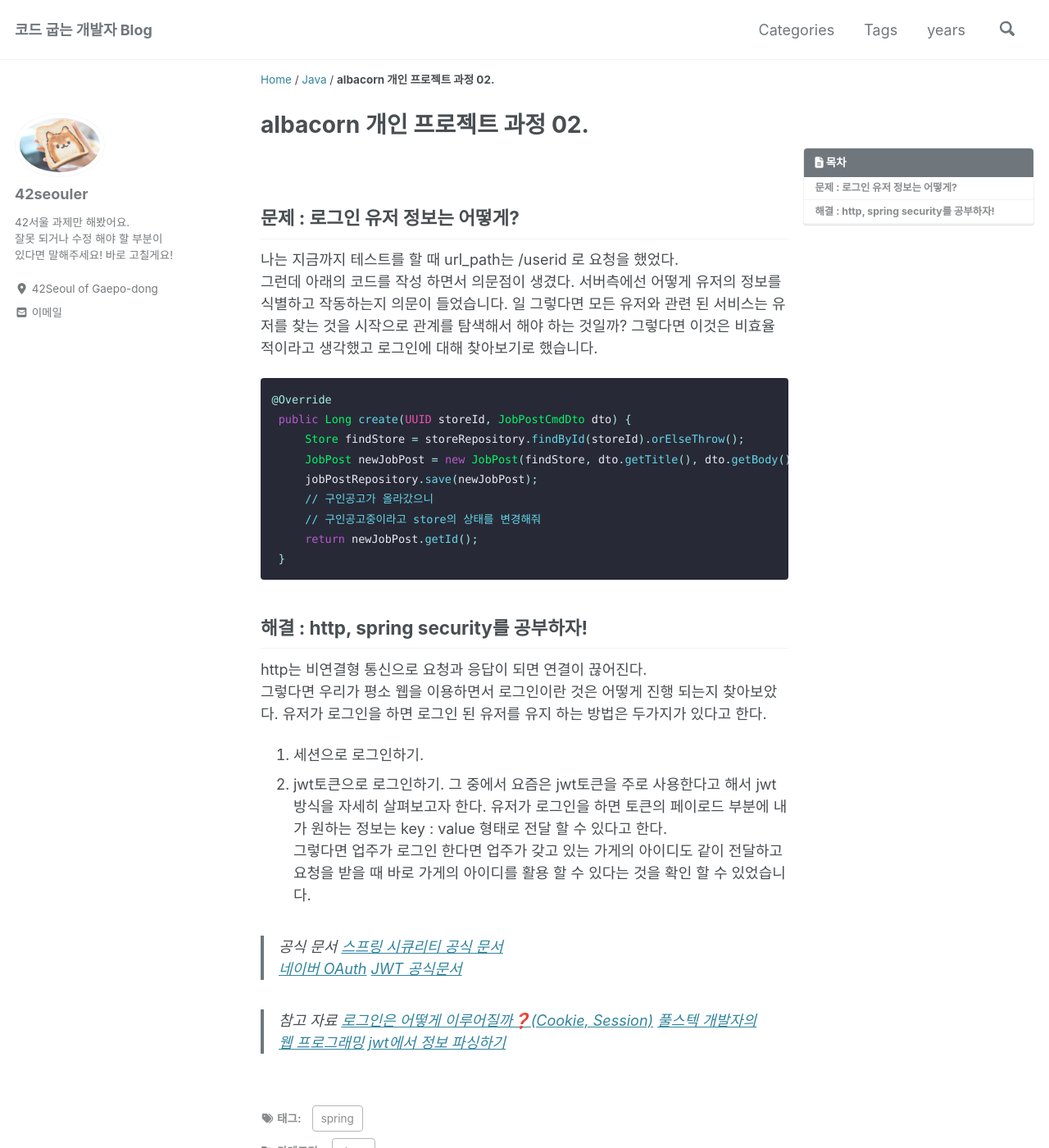
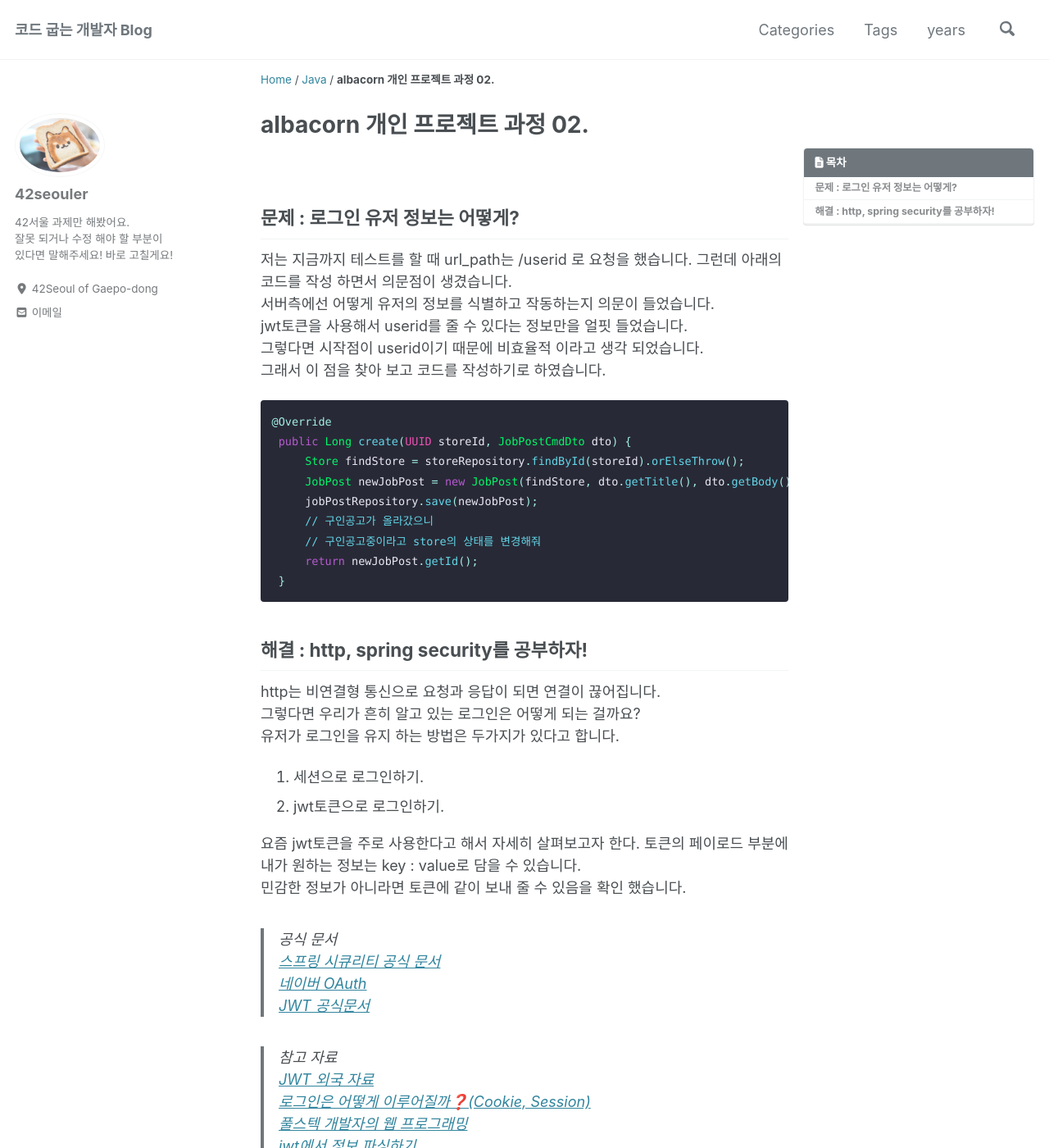
Before and after one commit to 42seouler/42seouler.github.io, a Jekyll site: the page built from _posts/2021/java/2021-01-16-albacorn02.md, in a window 1280 px wide and 1400 px high. Shown: the whole window at 82% size. Built offline with Jekyll 4.4.1, drawn with Linux system fonts in a browser that asks for light colours; cached includes are drawn as plain includes; nearby versions of some CDN libraries; a script that is not in the unit is left out; comment, search, counter and statistics services are not loaded; some of the changed text lies outside the part shown.

Commit message:
jwt 내용 수정

````diff
--- a/_posts/2021/java/2021-01-16-albacorn02.md
+++ b/_posts/2021/java/2021-01-16-albacorn02.md
@@ -35,9 +35,12 @@
 <br>
 ## 문제 : 로그인 유저 정보는 어떻게?
 
-나는 지금까지 테스트를 할 때 url_path는 /userid 로 요청을 했었다.
-그런데 아래의 코드를 작성 하면서 의문점이 생겼다. 서버측에선 어떻게 유저의 정보를 식별하고
-작동하는지 의문이 들었습니다. 일 그렇다면 모든 유저와 관련 된 서비스는 유저를 찾는 것을 시작으로 관계를 탐색해서 해야 하는 것일까? 그렇다면 이것은 비효율적이라고 생각했고 로그인에 대해 찾아보기로 했습니다.
+저는 지금까지 테스트를 할 때 url_path는 /userid 로 요청을 했습니다.
+그런데 아래의 코드를 작성 하면서 의문점이 생겼습니다.
+서버측에선 어떻게 유저의 정보를 식별하고 작동하는지 의문이 들었습니다.
+jwt토큰을 사용해서 userid를 줄 수 있다는 정보만을 얼핏 들었습니다.
+그렇다면 시작점이 userid이기 때문에 비효율적 이라고 생각 되었습니다.
+그래서 이 점을 찾아 보고 코드를 작성하기로 하였습니다.
 
 
 ```java
@@ -53,16 +56,15 @@
 ```
 ## 해결 : http, spring security를 공부하자!
 
-http는 비연결형 통신으로 요청과 응답이 되면 연결이 끊어진다.
-그렇다면 우리가 평소 웹을 이용하면서 로그인이란 것은 어떻게 진행 되는지 찾아보았다.
-유저가 로그인을 하면 로그인 된 유저를 유지 하는 방법은 두가지가 있다고 한다.
+http는 비연결형 통신으로 요청과 응답이 되면 연결이 끊어집니다.
+그렇다면 우리가 흔히 알고 있는 로그인은 어떻게 되는 걸까요?
+유저가 로그인을 유지 하는 방법은 두가지가 있다고 합니다.
 1. 세션으로 로그인하기.
 2. jwt토큰으로 로그인하기.
-   그 중에서 요즘은 jwt토큰을 주로 사용한다고 해서 jwt 방식을 자세히 살펴보고자 한다.
-   유저가 로그인을 하면 토큰의 페이로드 부분에 내가 원하는 정보는 key : value 형태로 전달 할 수 있다고 한다.
-   그렇다면 업주가 로그인 한다면 업주가 갖고 있는 가게의 아이디도 같이 전달하고 요청을 받을 때 바로
-   가게의 아이디를 활용 할 수 있다는 것을 확인 할 수 있었습니다.
 
+요즘 jwt토큰을 주로 사용한다고 해서 자세히 살펴보고자 한다.
+토큰의 페이로드 부분에 내가 원하는 정보는 key : value로 담을 수 있습니다.
+민감한 정보가 아니라면 토큰에 같이 보내 줄 수 있음을 확인 했습니다.
 
 > 공식 문서
 [스프링 시큐리티 공식 문서](https://docs.spring.io/spring-security/site/docs/5.4.2/reference/html5/#introduction)
@@ -71,6 +73,8 @@
 
 
 >참고 자료
+[JWT 외국 자료](https://stormpath.com/blog/where-to-store-your-jwts-cookies-vs-html5-web-storage)
 [로그인은 어떻게 이루어질까❓(Cookie, Session)](https://velog.io/@junhok82/%EB%A1%9C%EA%B7%B8%EC%9D%B8%EC%9D%80-%EC%96%B4%EB%96%BB%EA%B2%8C-%EC%9D%B4%EB%A3%A8%EC%96%B4%EC%A7%88%EA%B9%8CCookie-Session)
 [풀스텍 개발자의 웹 프로그래밍](https://brunch.co.kr/@springboot/491)
 [jwt에서 정보 파싱하기](https://mia-dahae.tistory.com/122)
+[jwt 자바 가이드](https://medium.com/@OutOfBedlam/jwt-%EC%9E%90%EB%B0%94-%EA%B0%80%EC%9D%B4%EB%93%9C-53ccd7b2ba10)
````
Also changed, not shown: _posts/2021/java/2021-01-07-albacorn01.md (+1 -1 lines).
